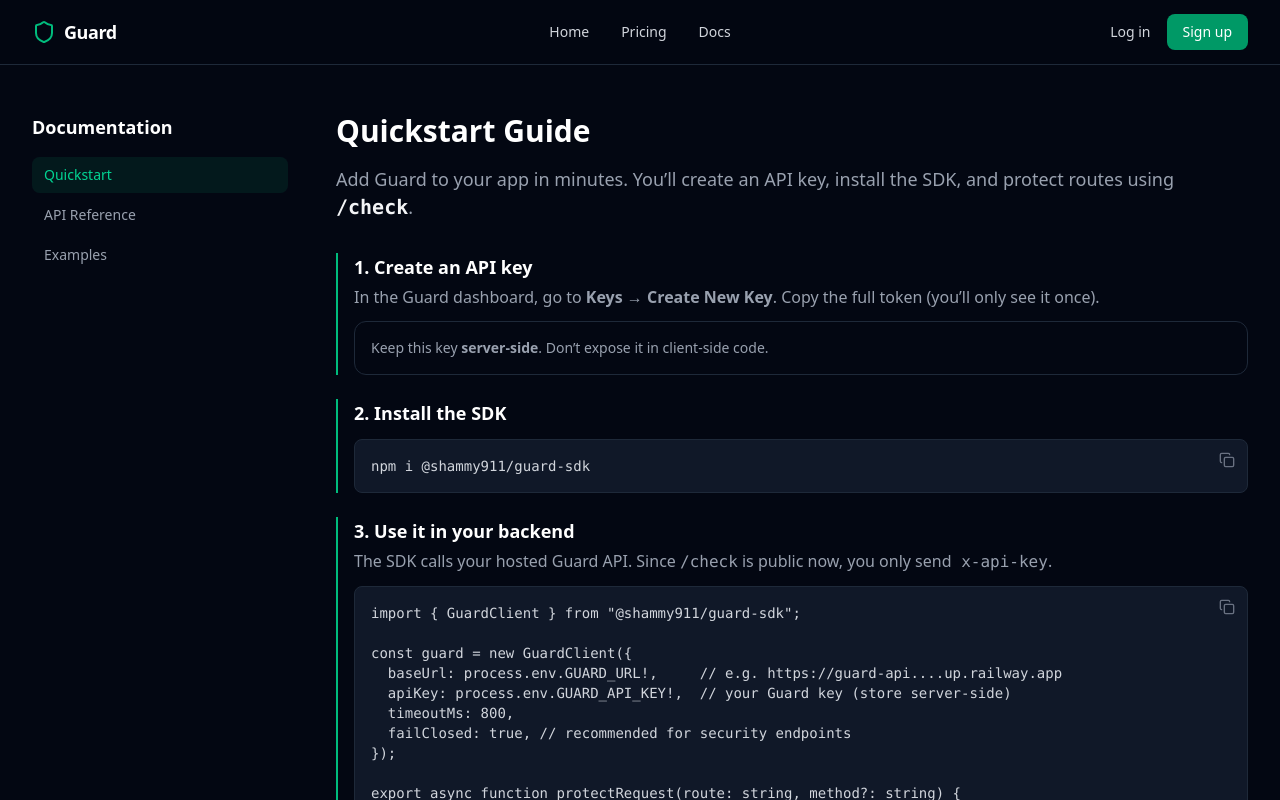
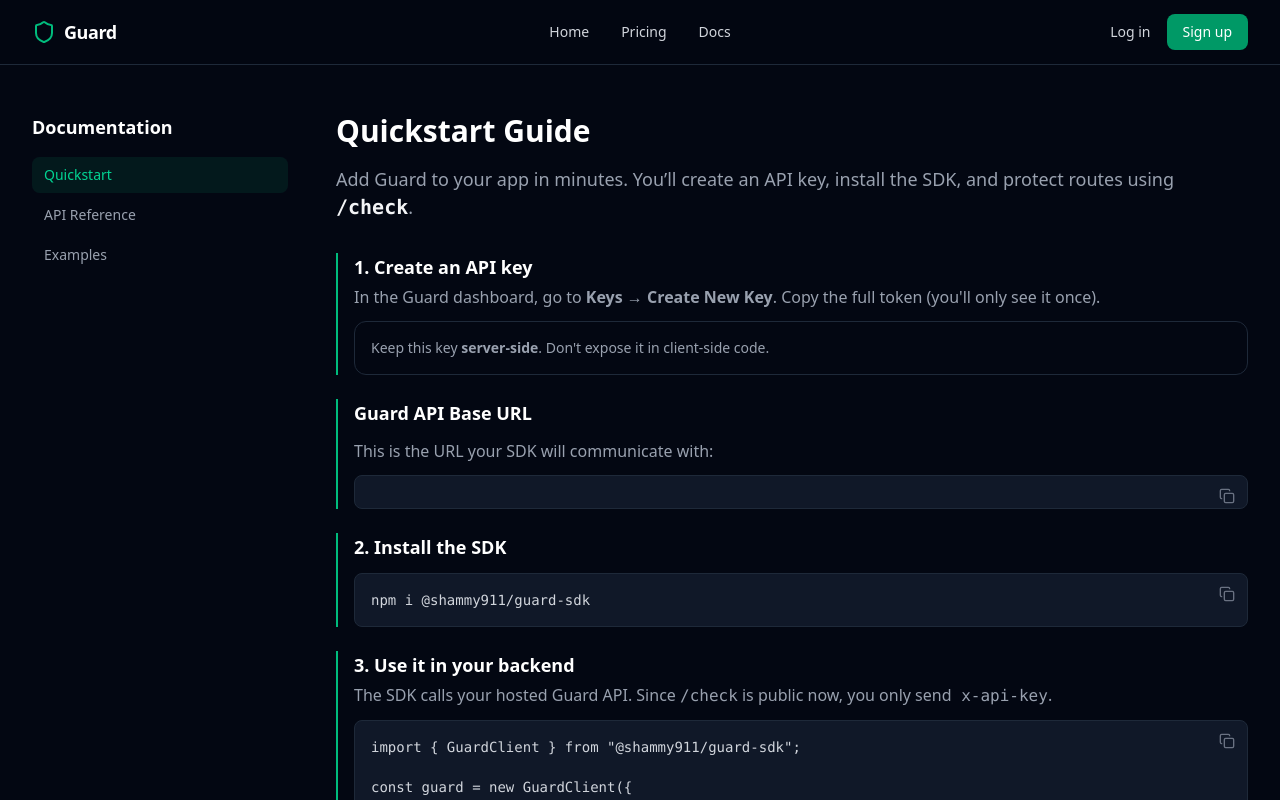
Before and after one commit to shammy911/guard-web, a Next.js app: page /docs/quickstart in a window 1280 px wide. Shown: the top 800 px of the page. Built offline with nearby package versions, Linux system fonts and the light colour scheme; no server answers.

Commit message:
feat: add Guard API Base URL section to Quickstart page and improve token copy instructions

```diff
--- a/app/(public)/docs/examples/page.tsx
+++ b/app/(public)/docs/examples/page.tsx
@@ -25,7 +25,7 @@
 const app = express();
 
 const guard = new GuardClient({
-  baseUrl: process.env.GUARD_BASE_URL!,
+  baseUrl: process.env.GUARD_BASE_URL!,   // https://guard-api-********************.app
   apiKey: process.env.GUARD_API_KEY!,
 });
 
@@ -47,7 +47,7 @@
             code={`import { GuardClient } from "@shammy911/guard-sdk";
 
 const guard = new GuardClient({
-  baseUrl: process.env.GUARD_BASE_URL!,
+  baseUrl: process.env.GUARD_BASE_URL!,   // https://guard-api-********************.app
   apiKey: process.env.GUARD_API_KEY!,
   failClosed: true,
 });
--- a/app/(public)/docs/quickstart/page.tsx
+++ b/app/(public)/docs/quickstart/page.tsx
@@ -23,17 +23,28 @@
           </h3>
           <p className="text-gray-400 mt-1">
             In the Guard dashboard, go to <b>Keys</b> → <b>Create New Key</b>.
-            Copy the full token (you’ll only see it once).
+            Copy the full token (you'll only see it once).
           </p>
           <div
             className="rounded-xl border border-gray-800 bg-gray-950 p-4 mt-3
           "
           >
             <p className="text-sm text-gray-400">
-              Keep this key <b>server-side</b>. Don’t expose it in client-side
+              Keep this key <b>server-side</b>. Don't expose it in client-side
               code.
             </p>
           </div>
+        </div>
+
+        {/* NEW: Guard URL Section */}
+        <div className="border-l-2 border-emerald-500 pl-4">
+          <h3 className="text-lg font-semibold text-white mb-3">
+            Guard API Base URL
+          </h3>
+          <p className="text-gray-400 mb-3">
+            This is the URL your SDK will communicate with:
+          </p>
+          <CodeBlock code={process.env.GUARD_API_URL || ""} />
         </div>
 
         <div className="border-l-2 border-emerald-500 pl-4">
```
